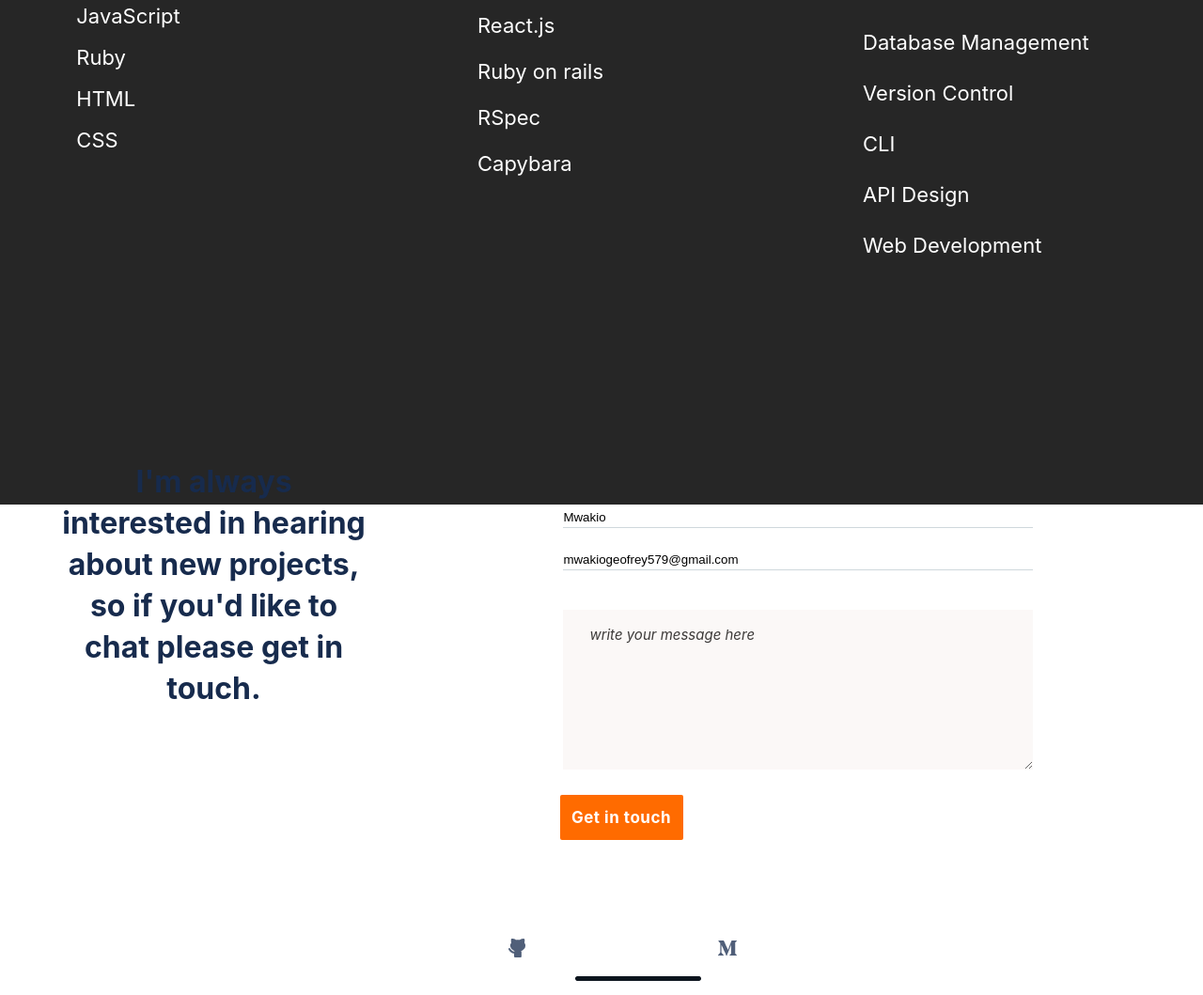
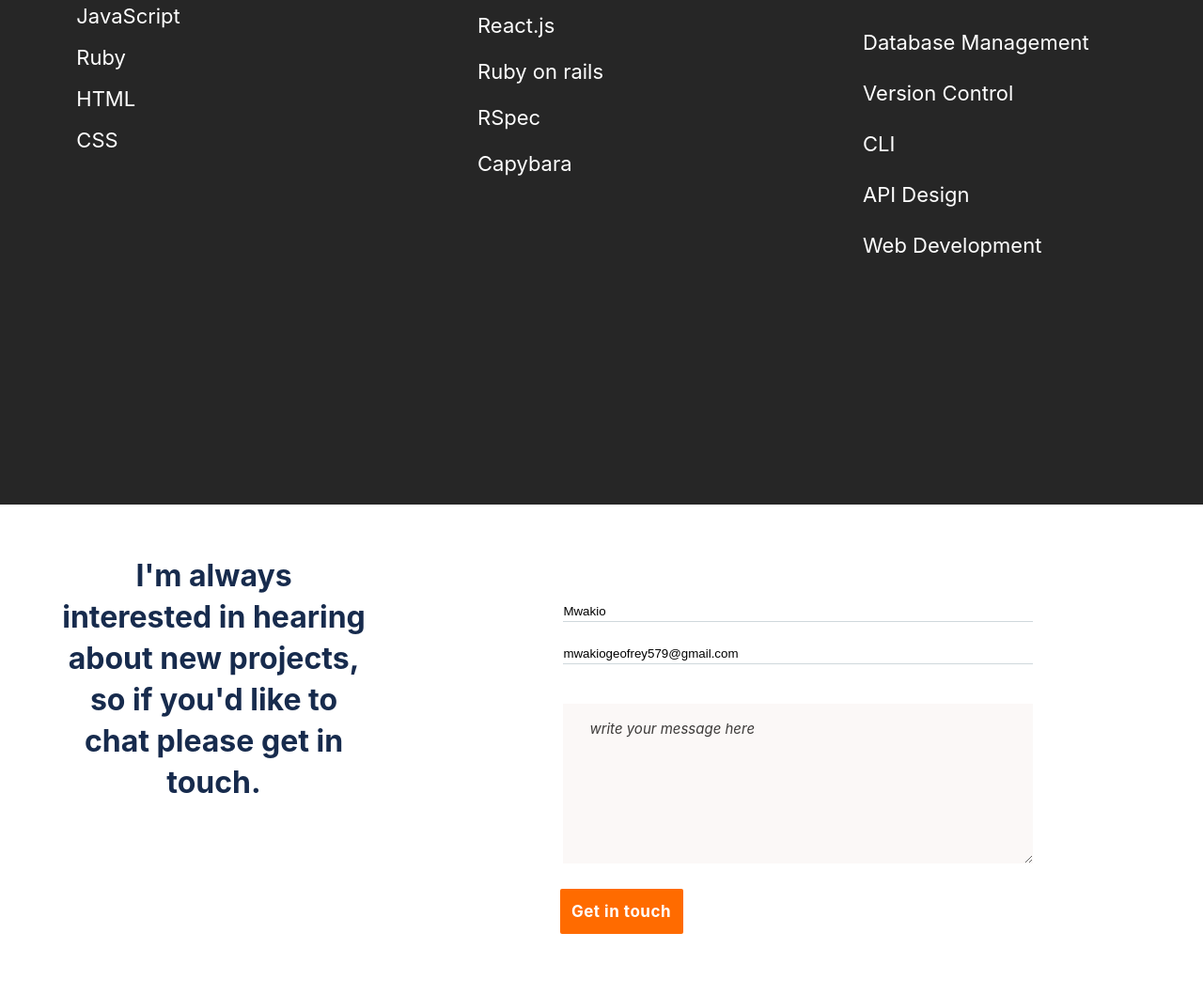
Before and after one commit to mwakiogeofrey/PORTIFOLIO-PROJECT, a website: page index.html in a window 1280 px wide. Shown: the part 3041-4100 px from the top of the page at 94% size. Drawn offline with Linux system fonts and the light colour scheme.

Commit message:
Add modified css

```diff
--- a/style.css
+++ b/style.css
@@ -2064,7 +2064,7 @@ button:disabled {
     width: 100%;
     height: 500px;
     margin: 0;
-    top: 3300px;
+    top: 3400px;
   }
 
   .alway {
```
